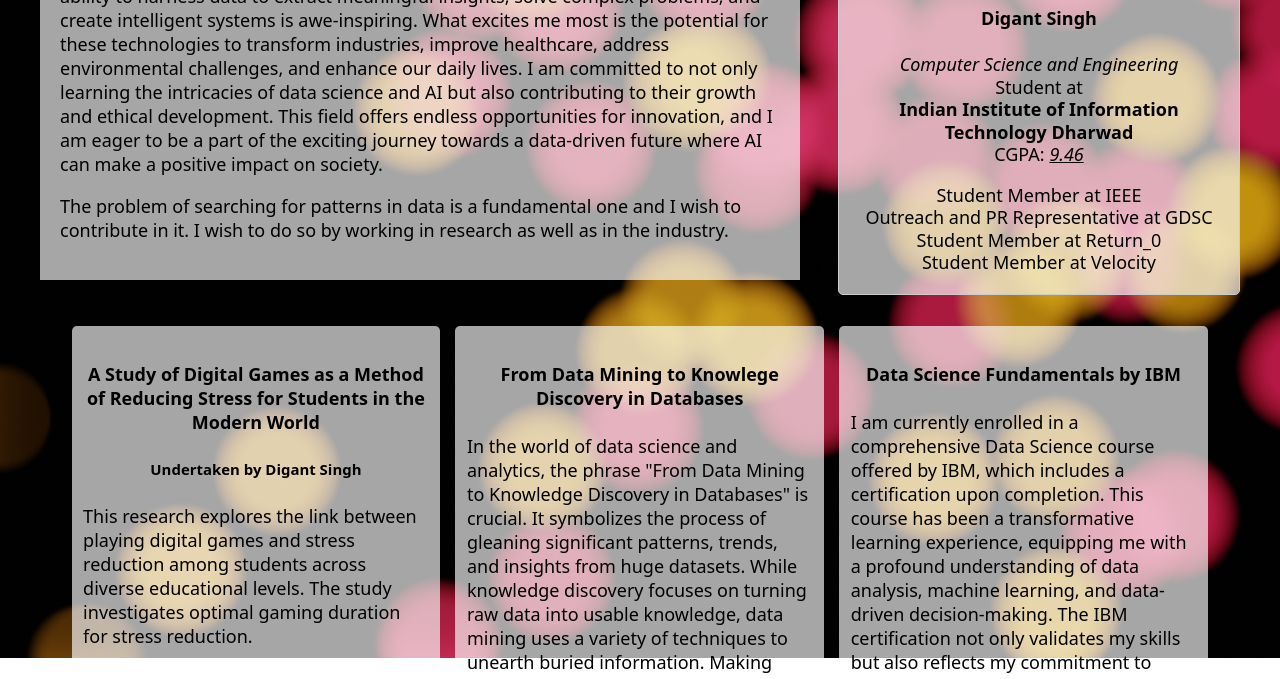
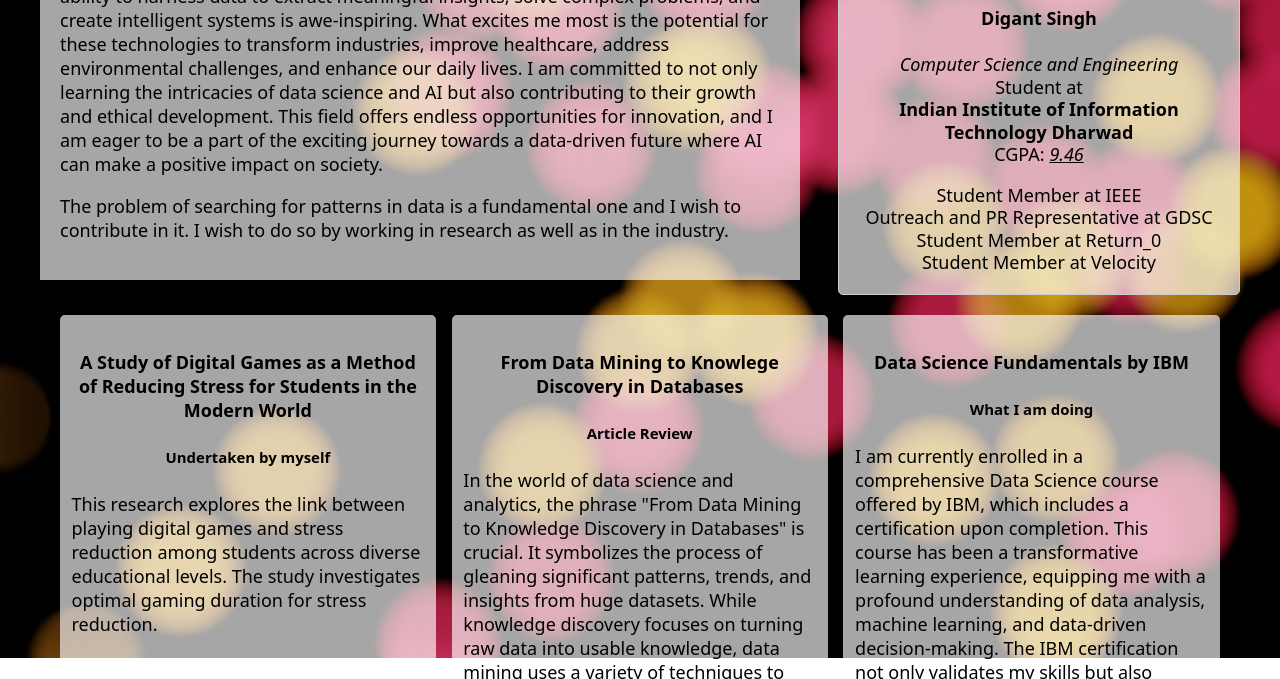
Before and after one commit to void-delta/Research, a plain HTML site: page index.html in a window 1280 px wide. Shown: the part 422-1101 px from the top of the page. Drawn offline with Linux system fonts and the light colour scheme.

Commit message:
third push

```diff
--- a/index.html
+++ b/index.html
@@ -47,7 +47,7 @@
             <div class="index-card">
                 <h4>A Study of Digital Games as a Method of Reducing
                     Stress for Students in the Modern World</h4>
-                <h5>Undertaken by Digant Singh</h5>
+                <h5>Undertaken by myself</h5>
                 <p>This research explores the link between playing
                     digital games and stress reduction among students across
                     diverse educational levels. The study investigates optimal
@@ -61,6 +61,7 @@
             </div>
             <div class="index-card">
                 <h4>From Data Mining to Knowlege Discovery in Databases</h4>
+                <h5>Article Review</h5>
                 <p>In the world of data science and analytics, the phrase "From Data
                     Mining to Knowledge Discovery in Databases" is crucial. It symbolizes
                     the process of gleaning significant patterns, trends, and insights
@@ -74,6 +75,7 @@
             </div>
             <div class="index-card">
                 <h4>Data Science Fundamentals by IBM</h4>
+                <h5>What I am doing</h5>
                 <p>I am currently enrolled in a comprehensive Data Science course offered
                     by IBM, which includes a certification upon completion. This course
                     has been a transformative learning experience, equipping me with a
--- a/styles.css
+++ b/styles.css
@@ -72,7 +72,7 @@ footer {
 }
 .index-cards {
     clear: both;
-    padding: 2%;
+    padding: 1%;
     padding-bottom: 10%;
 }
 .index-card {
```
